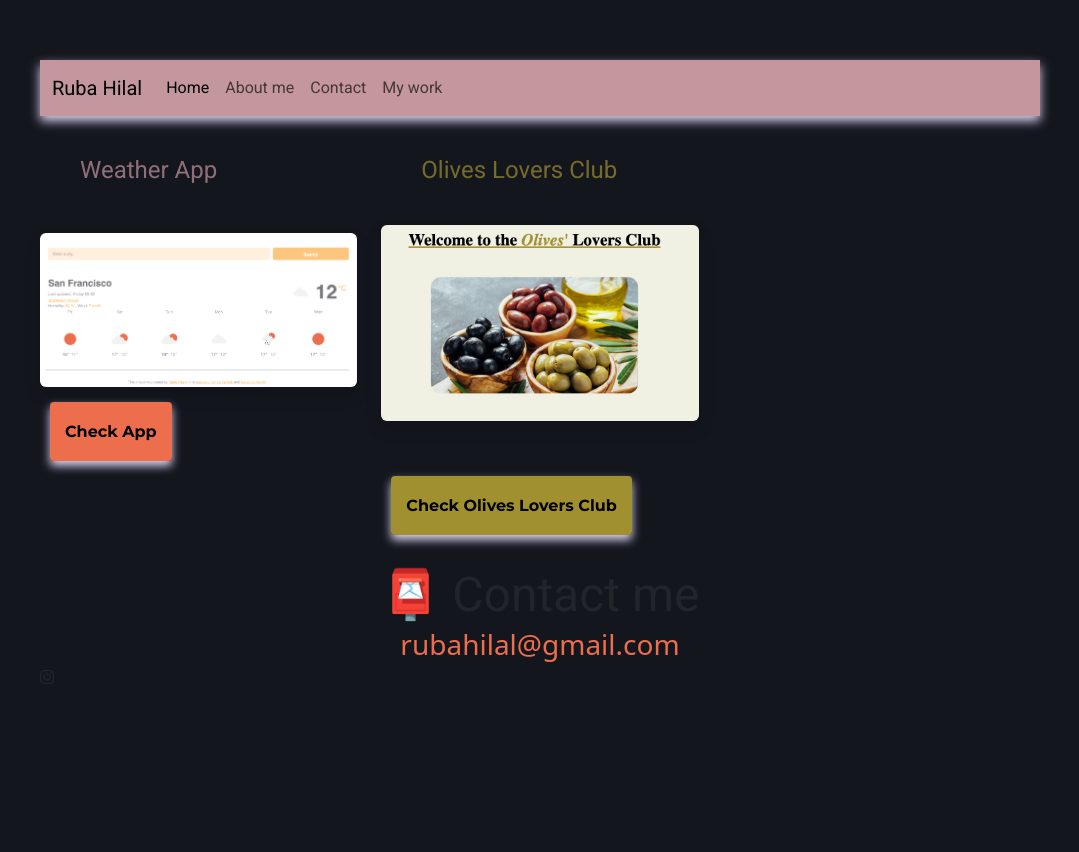
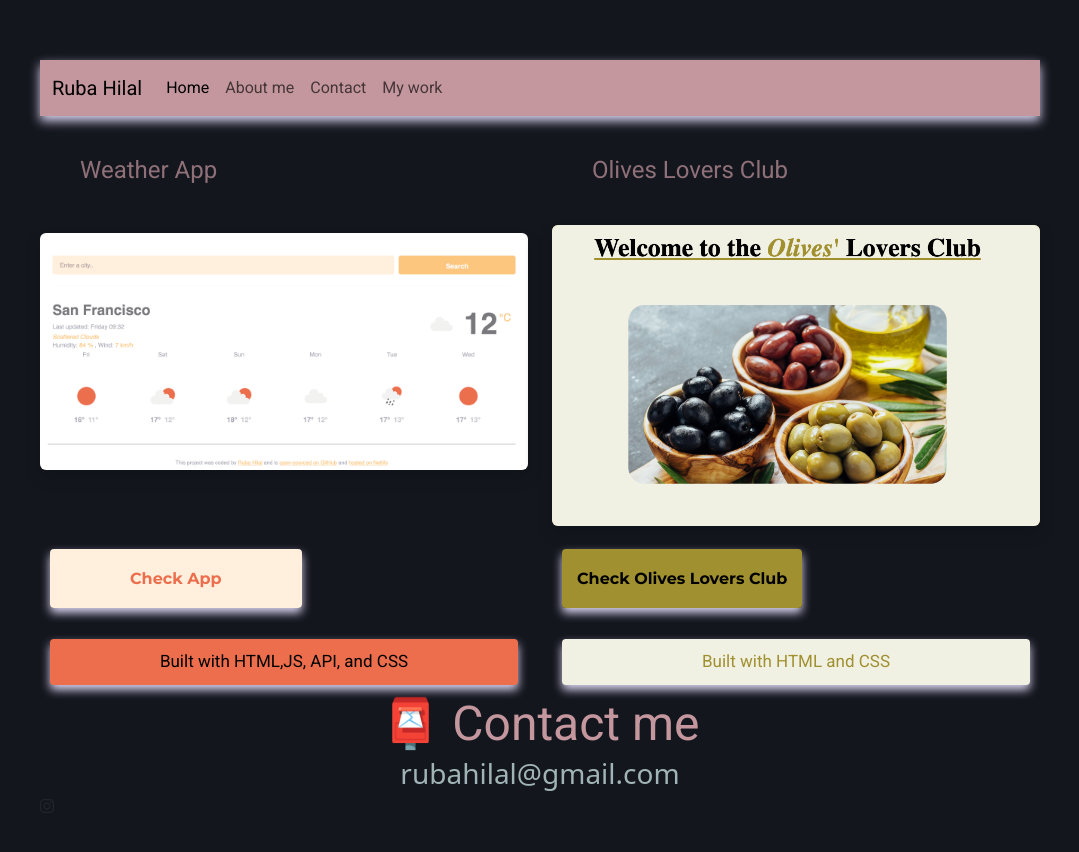
Before and after one commit to RubaHilal/Ruba-Hilal-s-Portfolio, a plain HTML site: page work.html in a window 1280 px wide. Shown: the whole page, without its empty margins (100-1179 px from the left). Before the commit the page ends 800 px from the top, so only its background shows below. Drawn offline with nearby package versions, Linux system fonts and the light colour scheme.

Commit message:
My work page

```diff
--- a/style.css
+++ b/style.css
@@ -79,6 +79,10 @@ p {
 	color: black;
 	font-family: "Montserrat", sans-serif;
 }
+.contact{
+	color: var(--fifth-color);
+
+}
 
 .about-link {
 	color: var(--fifth-color);
@@ -113,7 +117,7 @@ p {
 .email-link {
 	display: flex;
 	justify-content: center;
-	color: var(--primary-color);
+	color: var(--linkedin-color);
 	font-size: 28px;
 	text-decoration: none;
 }
@@ -127,17 +131,21 @@ img {
 
 .olive {
 	color: #a1902f;
+	background: #f0f0e3;
+}
+.olive-img{
+
 }
 
 .primary-link {
 	border-radius: 4px;
-	padding: 20px 15px;
+	padding: 20px 80px;
 	margin: 10px;
 	text-decoration: none;
 	text-transform: capitalize;
-	background: var(--primary-color);
+	background: var(--third-color);
 	box-shadow: var(--box-shadow);
-	color: black;
+	color: var(--primary-color);
 	font-family: "Montserrat", sans-serif;
 	line-height: 1.5;
 }
@@ -226,3 +234,8 @@ img {
 	background-color: var(--fourth-color);
 	padding: 30px;
 }
+
+.weathers {
+	color: black;
+	background-color: var(--primary-color);
+}
--- a/work.html
+++ b/work.html
@@ -1,5 +1,6 @@
 <!DOCTYPE html>
 <html lang="en">
+
 <head>
     <meta charset="UTF-8" />
     <meta http-equiv="X-UA-Compatible" content="IE=edge" />
@@ -45,36 +46,44 @@
         </div>
     </nav>
     </head>
+
     <body>
         <div class="row">
-        <div class="col-md-4">
+            <div class="col-md-6">
                 <h4>Weather App</h4>
                 <div>
                     <img src="images/weather.png" alt="image of the weather app built by Ruba Hilal"
-                    class="img-fluid rounded text-justify shadow d-md-block mt-5" />
+                        class="img-fluid rounded weather-img text-justify shadow d-md-block mt-5" />
                 </div>
-            <div class="mb-4 mt-4 pt-2">
+                <div class="mb-5 mt-5 pt-5">
                     <a href="https://stirring-torrone-676e50.netlify.app/" class="primary-link" target="_blank"
                         title="Weather App build by Ruba Hilal ">
+
                         Check App</a>
                 </div>
+                <p class="weathers">
+                    Built with HTML,JS, API, and CSS
+                </p>
             </div>
-        <div class="col-md-4">
-            <h4 class="olive">Olives Lovers Club</h4>
+            <div class="col-md-6">
+                <h4>Olives Lovers Club</h4>
                 <div>
                     <img src="images/olive.png" alt="image of the Olives Lovers Clubs website built by Ruba Hilal"
-                    class="img-fluid rounded text-justify shadow d-md-block" />
+                        class="img-fluid rounded text-justify shadow d-md-block mt-1 mb-2 olive-img" />
                 </div>
                 <br />
-            <div class="mb-5 mt-5">
+                <div class=" mb-5 mt-2">
                     <a href="https://s3.amazonaws.com/shecodesio-production/challenge_submissions/files/001/481/190/original/index.html?1677257777"
                         class="secondary-link" target="_blank" title="Oliva Lovers Club Page built by Ruba Hilal">
                         Check Olives Lovers Club</a>
                 </div>
+                <p class="olive">
+                    Built with HTML and CSS
+                </p>
             </div>
         </div>
         <div id="contact">
-        <h2>📮 Contact me</h2>
+            <h2 class="contact">📮 Contact me</h2>
             <a href="mailto:rubahilal@gmail.com" class="email-link" title="Email Address- Ruba Hilal">
                 rubahilal@gmail.com
             </a>
@@ -82,4 +91,5 @@
         </div>
         </div>
     </body>
+
 </html>
```
Lines whose indentation alone changed are shown as unchanged.
